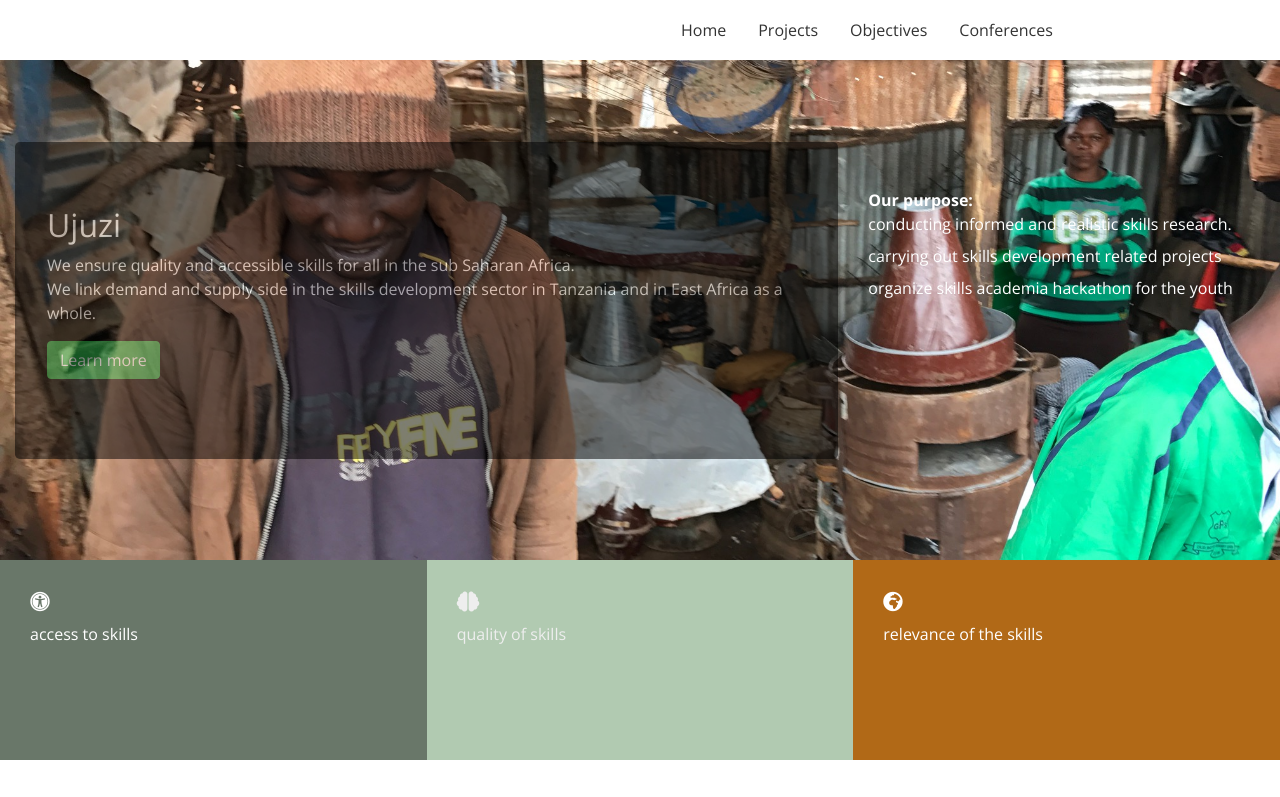
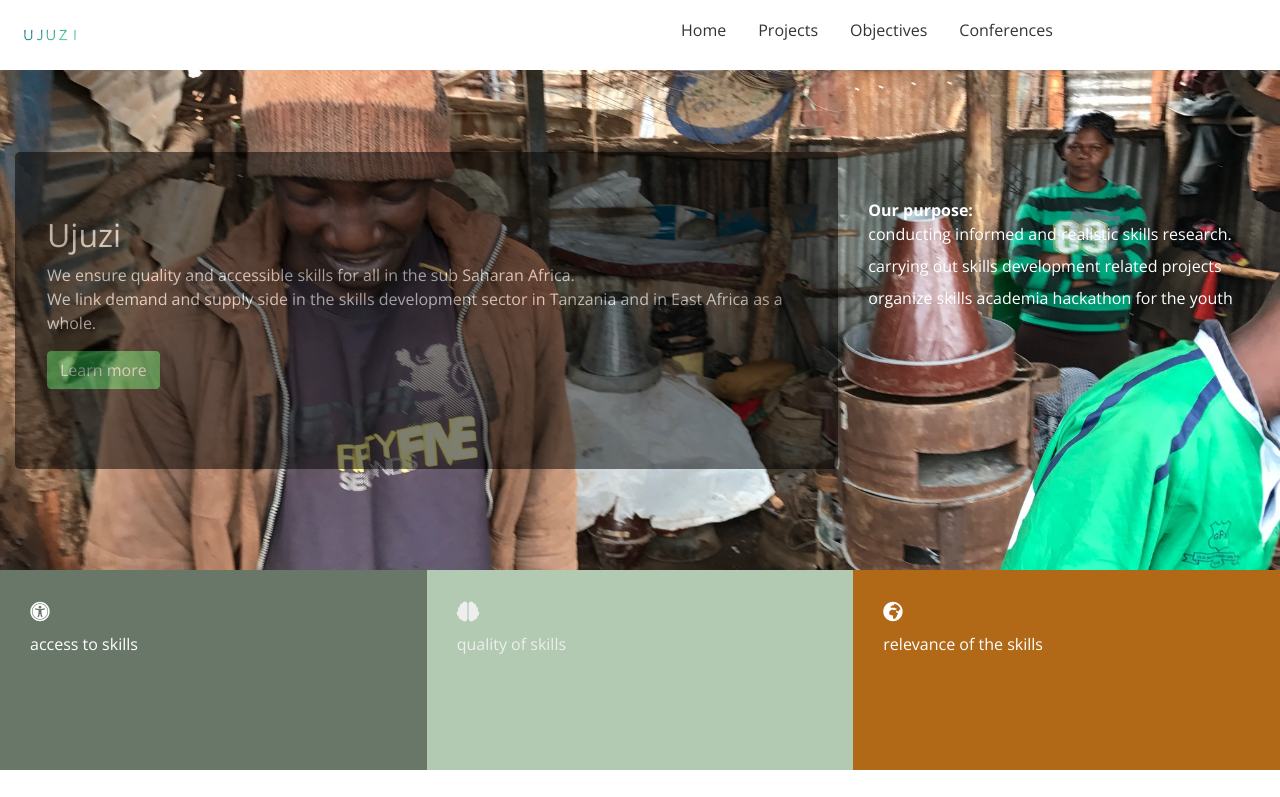
Before and after one commit to LujiAnna/ujuzi, a plain HTML site: page index.html in a window 1280 px wide. Shown: the top 797 px of the page. Drawn offline with nearby package versions, Linux system fonts and the light colour scheme.

Commit message:
add favicon and logo

```diff
--- a/index.html
+++ b/index.html
@@ -19,13 +19,16 @@
     <link href="https://fonts.googleapis.com/css2?family=Open+Sans:ital,wght@0,300;0,400;0,600;0,700;1,300&display=swap" rel="stylesheet">
     <!-- icon -->
     <link rel="stylesheet" href="https://cdnjs.cloudflare.com/ajax/libs/font-awesome/5.15.3/css/all.min.css" integrity="sha512-iBBXm8fW90+nuLcSKlbmrPcLa0OT92xO1BIsZ+ywDWZCvqsWgccV3gFoRBv0z+8dLJgyAHIhR35VZc2oM/gI1w==" crossorigin="anonymous" />
-
+    <!-- favicon -->
+    <link rel="shortcut icon" href="./favicon.ico" type="image/x-icon">
+    <link rel="icon" href="./favicon.ico" type="image/x-icon">
 </head>
 
 <body>
     <div class="container-fluid">
         <div class="row">
             <div class="col-md-6">
+                <img src="./img/logo.jpeg" height=70 width=70 alt="logo">
             </div>
             <div class="col-md-6">
                 <ul class="nav">
```
Also changed, not shown: favicon.ico (added), img/UJ favicon.jpeg (added), img/WhatsApp Image 2021-02-16 at 18.10.24 (2).jpeg (added), img/logo.jpeg (added), img/logo1.jpeg (added), 2 other files.
